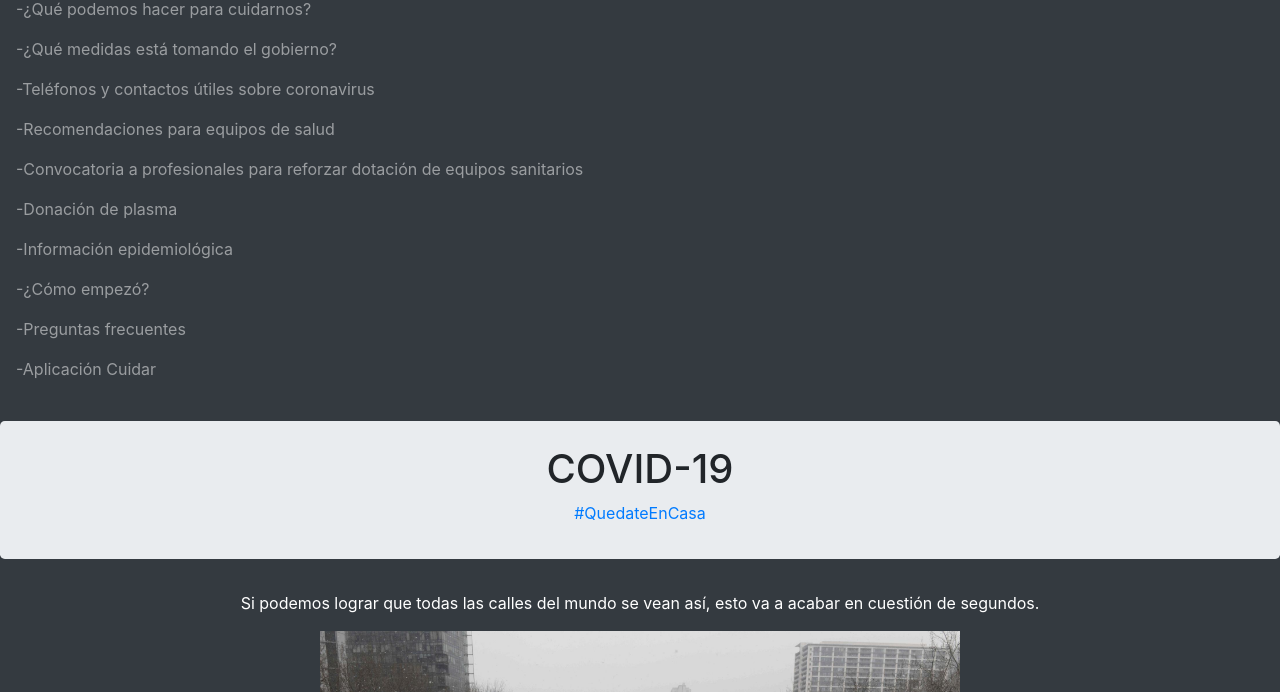
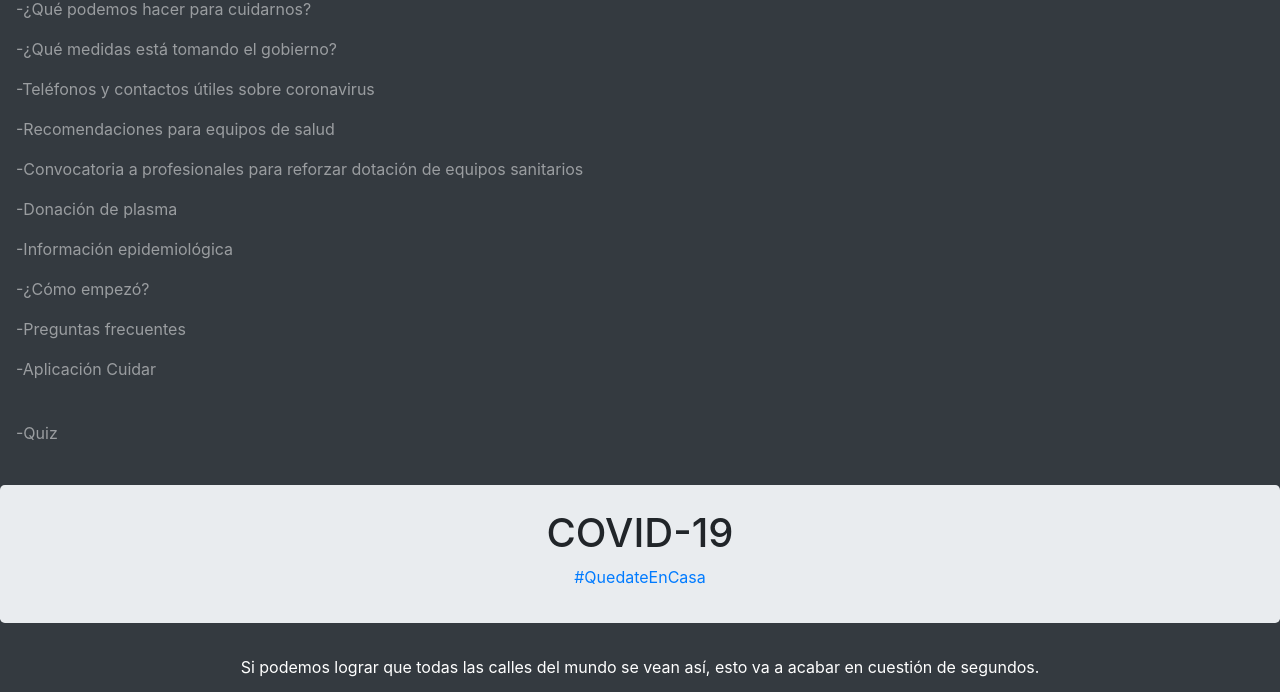
Before and after one commit to Valooon/covid19, a plain HTML site: page index.html in a window 1280 px wide. Both pictures are taken after a click on the button 1236 px from the left and 28 px from the top of the page. Shown: the part 65-757 px from the top of the page. Drawn offline with Linux system fonts and the light colour scheme.

Commit message:
Add files via upload

```diff
--- a/index.html
+++ b/index.html
@@ -87,6 +87,12 @@
           </a>
           <br>
         </li>
+        <li class="nav-item">
+          <a class="nav-link" href="pagina10.html">
+            -Quiz
+          </a>
+          <br>
+        </li>
       </ul>
     </div>
   </nav>
```
